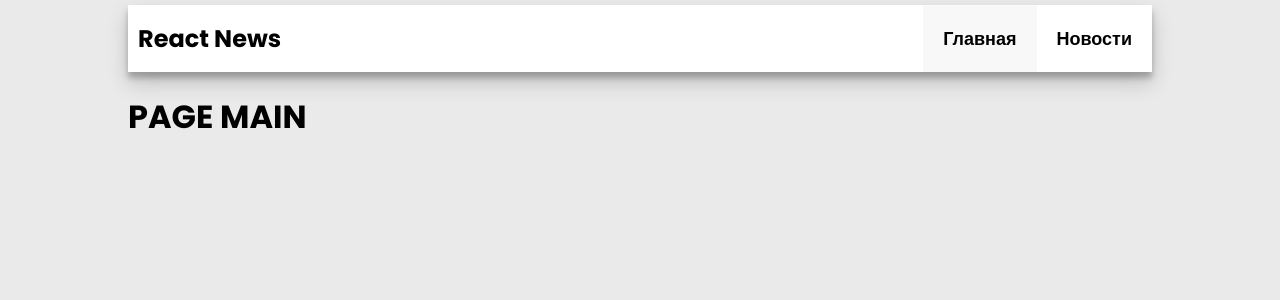
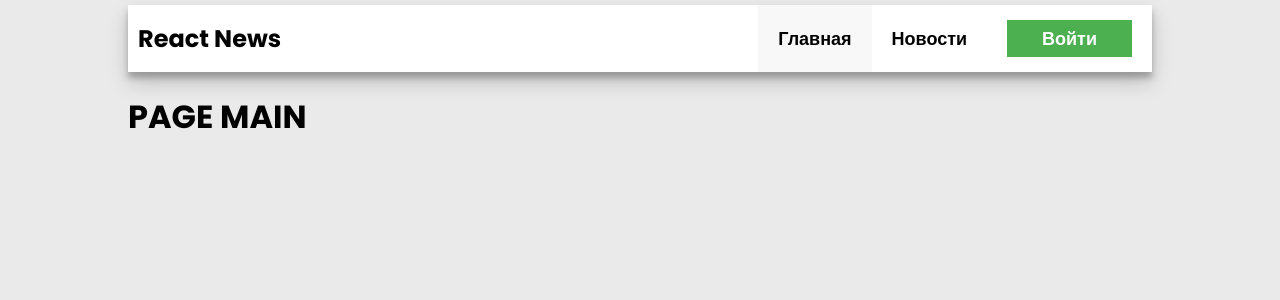
Before and after one commit to dvnikolaev/react-redux-news, a React (Create React App) app: page / in a window 1280 px wide. Shown: the top 300 px of the page. Built offline with nearby package versions, Linux system fonts and the light colour scheme.

Commit message:
add auth button

```diff
--- /dev/null
+++ b/src/components/app-auth/app-auth.css
@@ -0,0 +1,34 @@
+.auth {
+  align-self: center;
+  margin: 0 20px;
+}
+.button {
+  padding: 5px 35px;
+  font-family: inherit;
+  font-weight: bold;
+  font-size: 18px;
+  color: white;
+  border: none;
+  cursor: pointer;
+  outline: none;
+}
+.button--success {
+  background: #4CAF50;
+}
+.button--success:hover,
+.button--success:focus {
+  background: #52bd55;
+}
+.button--success:active {
+  background: #5bd35f;
+}
+.button--error {
+  background: #FF5252;
+}
+.button--error:hover,
+.button-error:focus {
+  background: #ff5f5f;
+}
+.button--error:active {
+  background: #ff7e7e;
+}
--- /dev/null
+++ b/src/components/app-auth/app-auth.js
@@ -0,0 +1,24 @@
+import React from "react";
+import { connect } from "react-redux";
+
+import "./app-auth.css";
+
+const Auth = ({ isAuth }) => {
+  const renderButtonAuth = () => {
+    if (isAuth) {
+      return <button className="button button--error">Выйти</button>;
+    } else {
+      return <button className="button button--success">Войти</button>
+    }
+  };
+
+  return <div className="auth">{renderButtonAuth()}</div>;
+};
+
+const mapStateToProps = (state) => {
+  return {
+    isAuth: state.auth.isAuth,
+  };
+};
+
+export default connect(mapStateToProps)(Auth);
--- a/src/components/app-header/app-header.js
+++ b/src/components/app-header/app-header.js
@@ -3,12 +3,14 @@ import { Link } from "react-router-dom";
 
 import './app-header.css';
 import Navigation from '../app-navigation/app-navigation';
+import Auth from '../app-auth/app-auth';
 
 const Header = () => {
   return <header className="page__header">
 
     <h1 className="logo"><Link to="/" className="logo__link">React News</Link></h1>
     <Navigation />
+    <Auth />
   </header>;
 };
 
```
